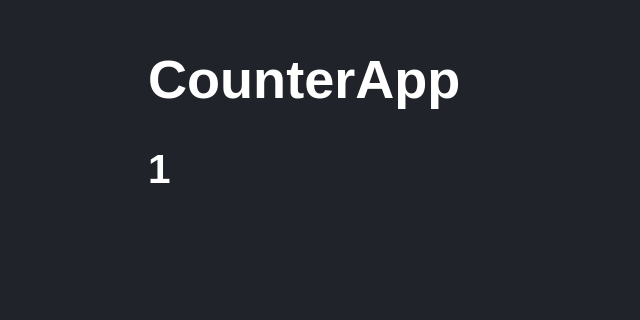
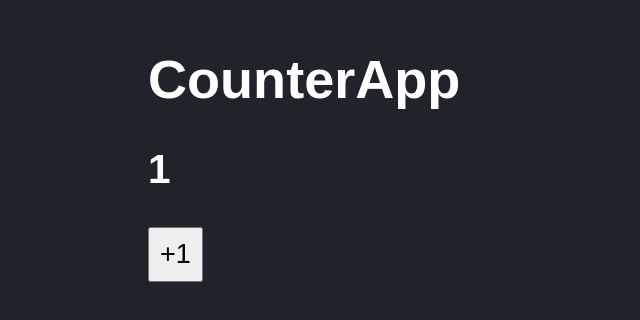
Before and after one commit to JhonDeveloperBI/React, a React app in the folder counter-app/: page / in a window 1280 px wide. Shown: the part 136-456 px from the top of the page, without its empty margins (0-640 px from the left). Built offline with nearby package versions, Linux system fonts and the light colour scheme.

Commit message:
added Event Click in Component handleAdd

```diff
--- a/counter-app/src/CounterApp.js
+++ b/counter-app/src/CounterApp.js
@@ -4,10 +4,18 @@ import PropTypes from "prop-types";
 
 const CounterApp =( {value} ) =>{ //desestructuracion
 
+    //handleAAd
+    const handleAdd = (e) =>{
+      console.log(e)    // had a return undefined
+     // return () => console.log('Hola Mundo');
+    }
+
+    // handleAdd() expected return function in this case is hello World
     return (
              <>
              <h1>CounterApp</h1>
              <h2> { value } </h2>
+             <button onClick={  handleAdd }>+1</button>
             </>
     );
 }
--- a/counter-app/src/index.css
+++ b/counter-app/src/index.css
@@ -5,3 +5,9 @@ html,body{
     font-size: 1.3rem;
     padding: 70px;
 }
+
+button{
+    font-size: 1.3rem;
+    margin-right: 10px;
+    padding: 10px;
+}
```
Also changed, not shown: 1 other file.
